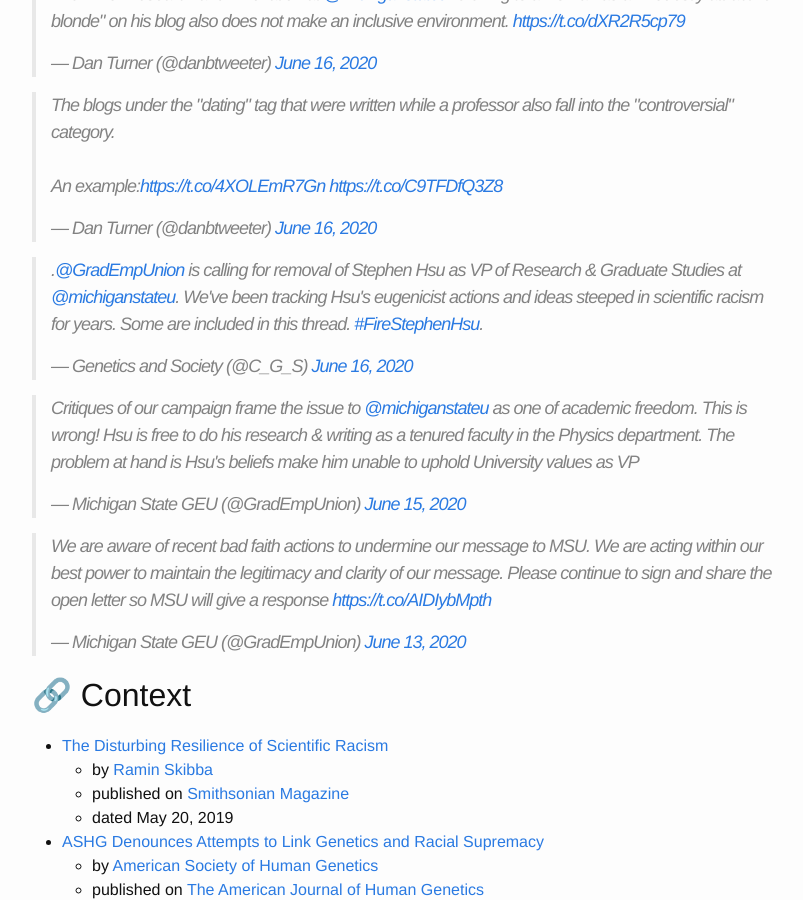
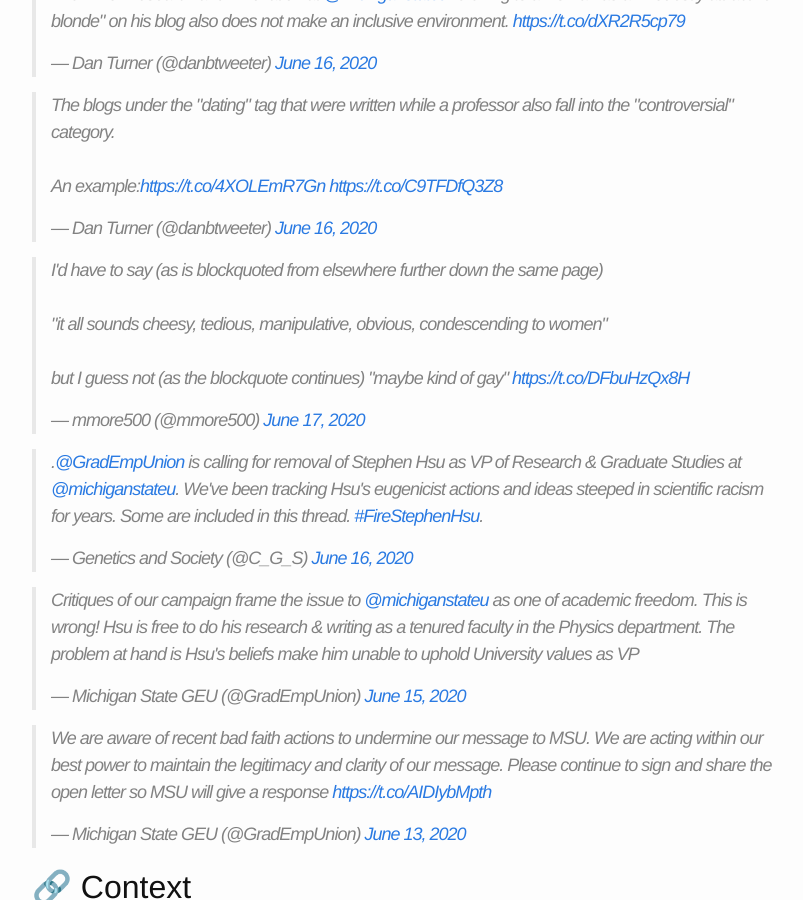
Before and after one commit to mmore500/mmore500.github.io, a Jekyll site: the page built from blog_professional/_posts/2020-06-16-firestephenhsu-listing.md, in a window 1280 px wide and 900 px high, scrolled down 2598 px. Shown: the whole window, without its empty margins (238-1041 px from the left). Built offline with Jekyll 4.4.1, drawn with Linux system fonts in a browser that asks for light colours; emoji names are drawn with the system emoji font; comment, search, counter and statistics services are not loaded; some of the changed lines change nothing that is shown; some of the changed text lies outside the part shown.

Commit message:
Add my own tweet

```diff
--- a/blog_professional/_posts/2020-06-16-firestephenhsu-listing.md
+++ b/blog_professional/_posts/2020-06-16-firestephenhsu-listing.md
@@ -2,7 +2,7 @@
 layout: post
 title: "Informative Discourse Related to the #FireStephenHsu Matter"
 date: 2020-06-16
-last_modified_at: 2020-06-16 21:11:49 -0400
+last_modified_at: 2020-06-16 22:42:19 -0400
 ---
 
 <!-- Time.now.getlocal() -->
@@ -75,6 +75,8 @@
 <blockquote class="twitter-tweet"><p lang="en" dir="ltr">The VP of Research and Innovation at <a href="https://twitter.com/michiganstateu?ref_src=twsrc%5Etfw">@michiganstateu</a> referring to a woman as a &quot;modestly attractive blonde&quot; on his blog also does not make an inclusive environment. <a href="https://t.co/dXR2R5cp79">https://t.co/dXR2R5cp79</a></p>&mdash; Dan Turner (@danbtweeter) <a href="https://twitter.com/danbtweeter/status/1272697308048551936?ref_src=twsrc%5Etfw">June 16, 2020</a></blockquote> <script async src="https://platform.twitter.com/widgets.js" charset="utf-8"></script>
 
 <blockquote class="twitter-tweet"><p lang="en" dir="ltr">The blogs under the &quot;dating&quot; tag that were written while a professor also fall into the &quot;controversial&quot; category.<br><br>An example:<a href="https://t.co/4XOLEmR7Gn">https://t.co/4XOLEmR7Gn</a> <a href="https://t.co/C9TFDfQ3Z8">https://t.co/C9TFDfQ3Z8</a></p>&mdash; Dan Turner (@danbtweeter) <a href="https://twitter.com/danbtweeter/status/1272693398676242432?ref_src=twsrc%5Etfw">June 16, 2020</a></blockquote> <script async src="https://platform.twitter.com/widgets.js" charset="utf-8"></script>
+
+<blockquote class="twitter-tweet"><p lang="en" dir="ltr">I&#39;d have to say (as is blockquoted from elsewhere further down the same page)<br><br>&quot;it all sounds cheesy, tedious, manipulative, obvious, condescending to women&quot;<br><br>but I guess not (as the blockquote continues) &quot;maybe kind of gay&quot; <a href="https://t.co/DFbuHzQx8H">https://t.co/DFbuHzQx8H</a></p>&mdash; mmore500 (@mmore500) <a href="https://twitter.com/mmore500/status/1273081443535605760?ref_src=twsrc%5Etfw">June 17, 2020</a></blockquote> <script async src="https://platform.twitter.com/widgets.js" charset="utf-8"></script>
 
 <blockquote class="twitter-tweet"><p lang="en" dir="ltr">.<a href="https://twitter.com/GradEmpUnion?ref_src=twsrc%5Etfw">@GradEmpUnion</a> is calling for removal of Stephen Hsu as VP of Research &amp; Graduate Studies at <a href="https://twitter.com/michiganstateu?ref_src=twsrc%5Etfw">@michiganstateu</a>. We&#39;ve been tracking Hsu&#39;s eugenicist actions and ideas steeped in scientific racism for years. Some are included in this thread. <a href="https://twitter.com/hashtag/FireStephenHsu?src=hash&amp;ref_src=twsrc%5Etfw">#FireStephenHsu</a>.</p>&mdash; Genetics and Society (@C_G_S) <a href="https://twitter.com/C_G_S/status/1272939598650343426?ref_src=twsrc%5Etfw">June 16, 2020</a></blockquote> <script async src="https://platform.twitter.com/widgets.js" charset="utf-8"></script>
 
```
